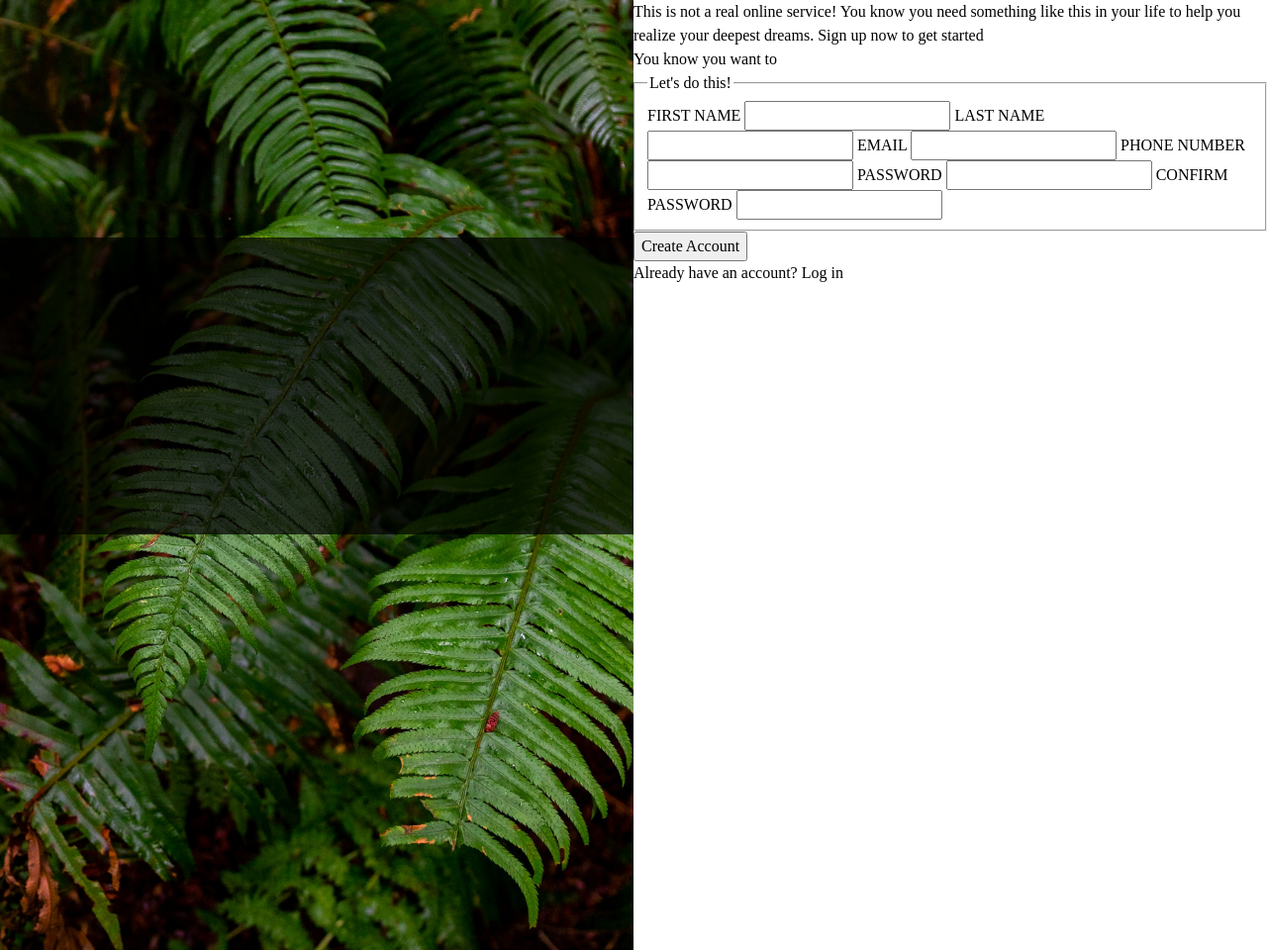
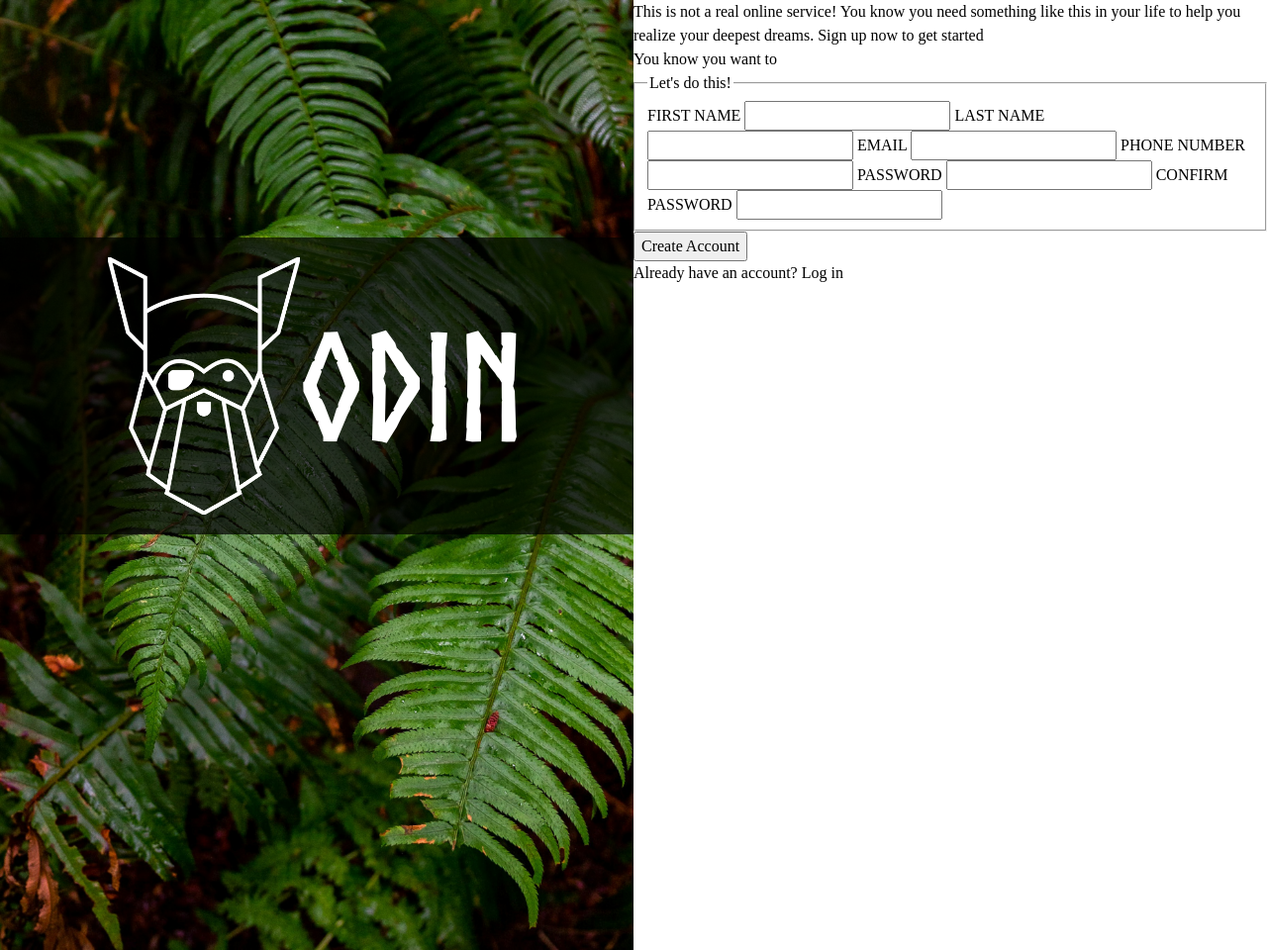
Before and after one commit to TheFutaBandit/login_page_form, a plain HTML site: page index.html in a window 1280 px wide. Shown: the whole page at 99% size. Drawn offline with Linux system fonts and the light colour scheme; files whose address does not match are found by name.

Commit message:
Logo Section Complete
Want a better way to resize the logo image instead of just hardcoding it.

```diff
--- a/index.html
+++ b/index.html
@@ -11,8 +11,8 @@
     <div class = "container">
         <div class = "image">
             <div class = "logo">
+                <img src = "images/odin-lined.png" alt = "odin logo"></img>
                 <div class = "logo_text">odin</div>
-                <div class = "logo_image"></div>
             </div>
         </div>
         <div class = "login">
--- a/styles.css
+++ b/styles.css
@@ -66,10 +66,30 @@ body {
 .image .logo {
     width: 100%;
     min-height: 300px;
+    max-height: 300px;
     position: absolute;
     top: 15em;
     background-color: rgb(0,0,0, 0.7);
+    display: flex;
+    justify-content: center;
+    align-items: center;
+    box-sizing: border-box;
+    padding: 12px;
 }
+
+.logo .logo_text {
+    font-family: "norse-font", sans-serif;
+    font-size: 150px;
+    color: white;
+}
+
+.logo img{
+    /* margin: 40px; */
+    max-height: 260px;
+    /* object-fit: cover; */
+}
+
+
 
 .container .login {
     flex: 1;
```
